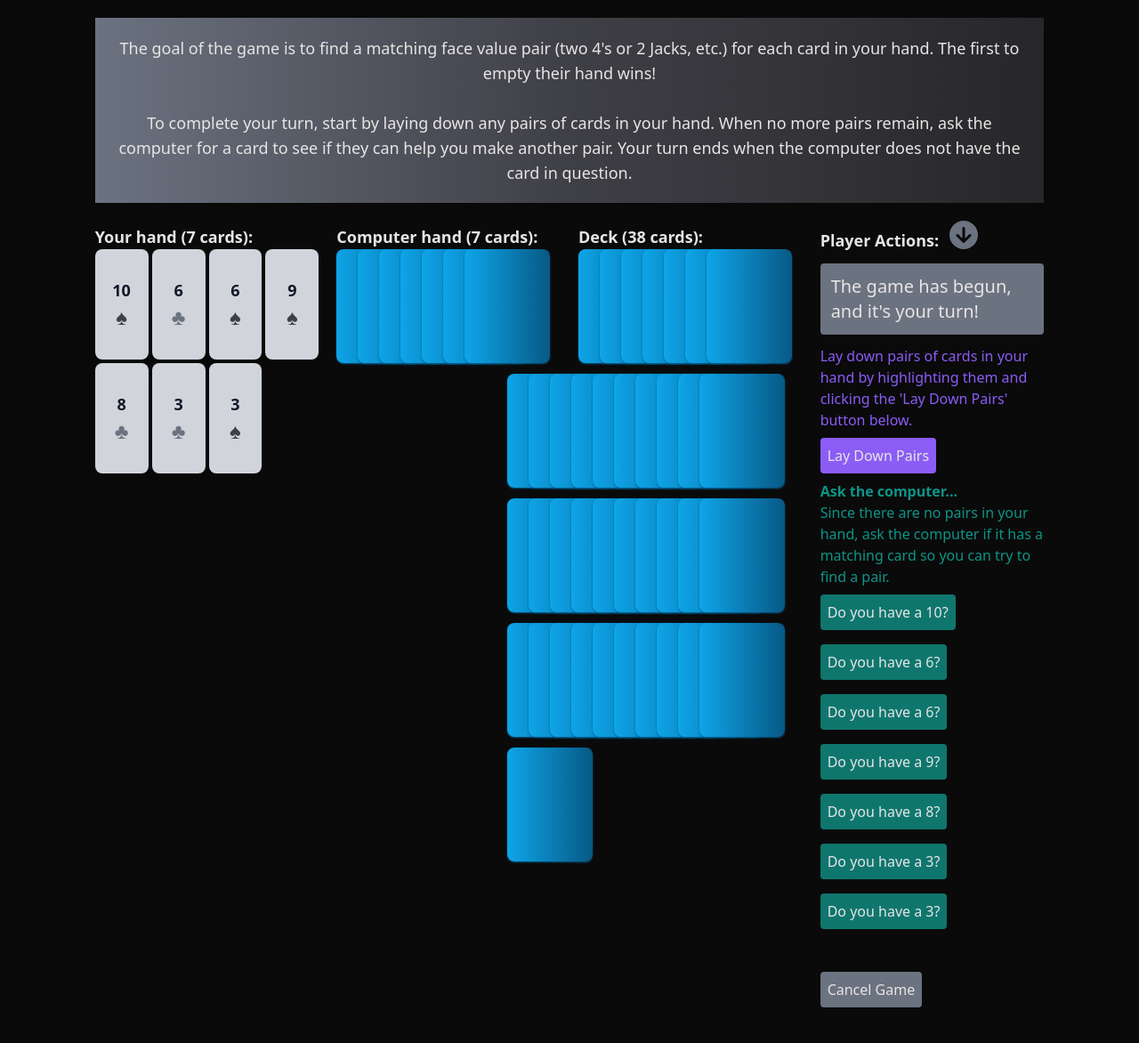
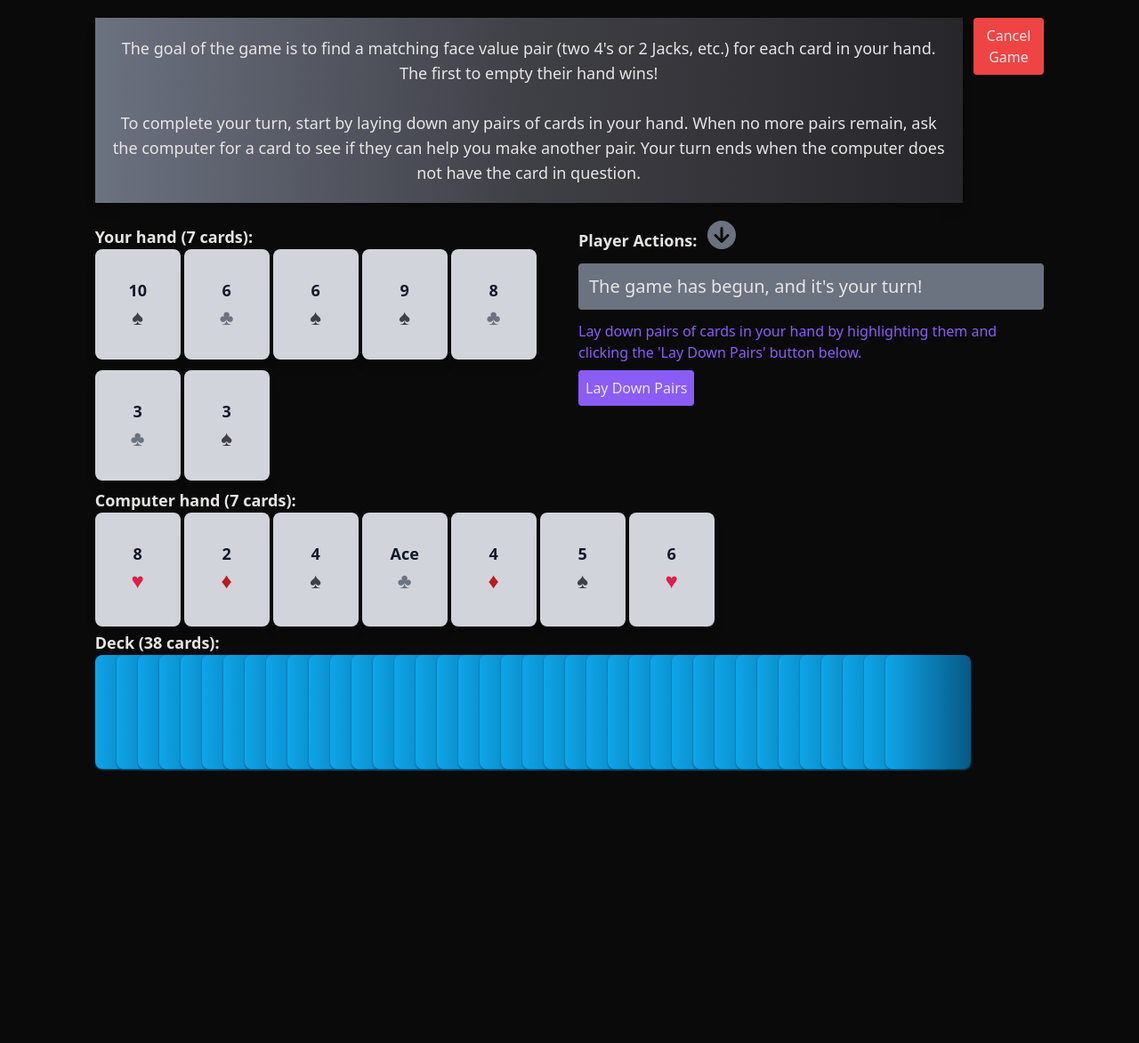
Before and after one commit to mmhernandez/go_fish_card_game, a Flask app: page /start_game in a window 1280 px wide. Shown: the whole page at 89% size. After the commit the page ends 867 px from the top, so only its background shows below. Run offline with Flask 3, Linux system fonts and the light colour scheme; some libraries are stand-ins or nearby versions.

Commit message:
Rework page layout for better UX

```diff
--- a/flask_app/controllers/game_controller.py
+++ b/flask_app/controllers/game_controller.py
@@ -13,7 +13,10 @@ def start_game():
     session["computer_hand"] = game_dict["computer_hand"]
     session["deck"] = game_dict["deck"]
     message = "The game has begun, and it's your turn!"
-    return render_template("index.html", message=message)
+
+    hasPairs = game.Game.check_for_pairs(game_dict["player_hand"])
+
+    return render_template("index.html", message=message, hasPairs=hasPairs)
 
 @app.route("/pairs", methods=["POST"])
 def lay_down_pairs():
@@ -65,7 +68,10 @@ def lay_down_pairs():
         session["computer_pairs"] = updated_computer_game_dict["pairs"]
 
     session["deck"] = updated_computer_game_dict["deck"]
-    return redirect("/")
+
+    hasPairs = game.Game.check_for_pairs(updated_player_game_dict["hand"])
+
+    return render_template("index.html", message=message, hasPairs=hasPairs)
 
 @app.route("/request/<int:point_value>")
 def card_request(point_value):
@@ -86,7 +92,9 @@ def card_request(point_value):
         pass
         # let the player ask again
 
-    return redirect("/")
+    hasPairs = game.Game.check_for_pairs(player_hand)
+
+    return render_template("index.html", hasPairs=hasPairs)
 
 @app.route("/clear")
 def clear_game_session():
--- a/flask_app/templates/index.html
+++ b/flask_app/templates/index.html
@@ -8,30 +8,42 @@
     <script src="https://cdn.tailwindcss.com"></script>
 </head>
 <body class="bg-neutral-950 text-stone-200 w-5/6 mx-auto">
-    <!-- <div class="bg-gradient-to-r from-green-400 to-blue-500 hover:from-pink-500 hover:to-yellow-500"> -->
+
+    <section class="flex gap-3 mt-5 mb-3 items-start">
         <div class="bg-gradient-to-r from-gray-500 via-zinc-700 to-zinc-800 shadow-lg">
-        <p class="text-center text-lg mt-5 mb-3 p-5">
+            <p class="text-center text-lg p-5">
                 The goal of the game is to find a matching face value pair (two 4's or 2 Jacks, etc.) for each card in your hand. The first to empty their hand wins!<br><br>
 
                 To complete your turn, start by laying down any pairs of cards in your hand. When no more pairs remain, ask the computer for a card to see if they can help you make another pair. Your turn ends when the computer does not have the card in question.
             </p>
         </div>
+        <div class="basis-44">
+            <!-- Button to trigger cancellation confirmation -->
+            <button type="button" class="rounded bg-red-500 hover:bg-red-600 p-2" id="cancel-button">Cancel Game</button>
+            <!-- Cancellation confirmation  -->
+            <div id="confirm-cancel" class="hidden p-2">
+                <p class="text-red-500">Are you sure you want to cancel this game?</p>
+                <div class="flex gap-3">
+                    <button type="button" class="rounded bg-gray-600 hover:bg-gray-700 my-5 p-2" id="cancel">No, don't cancel</button>
+                    <button type="button" class="rounded bg-gray-500 hover:bg-gray-600 hover:text-red-400 my-5 p-2" id="confirm-button">
+                        <a href="/clear">Yes, cancel game</a>
+                    </button>
+                </div>
+            </div>
+        </div>
+    </section>
+
     <form action="/pairs" method="post">
-        <!-- {% if message %}
-            <div class="p-3 my-3 rounded bg-gray-300 text-zinc-800 text-center text-xl mx-auto">
-                {{message}}
-            </div>
-        {% endif %} -->
-
+        <div class="flex gap-5 mt-6">
             <!-- player hand -->
-        <div class="flex gap-5 mt-6">
-            <div class="basis-1/4">
+            <div class="basis-1/2">
                 {% if "player_hand" in session %}
                     <p class="text-lg font-bold">Your hand ({{session["player_hand"]|length}} cards):</p>
-                    <ul class="list grid grid-cols-4 gap-1 text-lg text-center font-bold rounded-lg">
+
+                    <ul class="flex flex-wrap gap-1 text-lg text-center font-bold rounded-lg">
                         {% for each_card in session["player_hand"] %}
                             {% if each_card.suit == "♦" %}
-                                <li class="">
+                            <li class="w-24 h-32 mb-1 rounded-lg">
                                 <input type="checkbox" id="{{each_card.suit}}{{each_card.face_value}}" name="{{each_card.suit}}{{each_card.face_value}}" class="hidden peer">
                                 <label for="{{each_card.suit}}{{each_card.face_value}}" class="text-gray-900 cursor-pointer peer-checked:text-green-500 peer-checked:text-2xl">
                                     <div class="py-8 block rounded-lg shadow-lg bg-gray-300 hover:bg-lime-200">
@@ -41,7 +53,7 @@
                                 </label>
                             </li>
                             {% elif each_card.suit == "♥" %}
-                                <li class="">
+                                <li class="w-24 h-32 mb-1 rounded-lg">
                                     <input type="checkbox" id="{{each_card.suit}}{{each_card.face_value}}" name="{{each_card.suit}}{{each_card.face_value}}" class="hidden peer">
                                     <label for="{{each_card.suit}}{{each_card.face_value}}" class="text-gray-900 cursor-pointer peer-checked:text-green-500 peer-checked:text-2xl">
                                         <div class="py-8 block rounded-lg shadow-lg bg-gray-300 hover:bg-lime-200">
@@ -51,7 +63,7 @@
                                     </label>
                                 </li>
                             {% elif each_card.suit == "♣" %}
-                            <li class="">
+                            <li class="w-24 h-32 mb-1 rounded-lg">
                                 <input type="checkbox" id="{{each_card.suit}}{{each_card.face_value}}" name="{{each_card.suit}}{{each_card.face_value}}" class="hidden peer">
                                 <label for="{{each_card.suit}}{{each_card.face_value}}" class="text-gray-900 cursor-pointer peer-checked:text-green-500 peer-checked:text-2xl">
                                     <div class="py-8 block rounded-lg shadow-lg bg-gray-300 hover:bg-lime-200">
@@ -61,7 +73,7 @@
                                     </label>
                                 </li>
                             {% else %}
-                            <li class="">
+                            <li class="w-24 h-32 mb-1 rounded-lg">
                                 <input type="checkbox" id="{{each_card.suit}}{{each_card.face_value}}" name="{{each_card.suit}}{{each_card.face_value}}" class="hidden peer">
                                 <label for="{{each_card.suit}}{{each_card.face_value}}" class="text-gray-900 cursor-pointer peer-checked:text-green-500 peer-checked:text-2xl">
                                     <div class="py-8 block rounded-lg shadow-lg bg-gray-300 hover:bg-lime-200">
@@ -73,6 +85,7 @@
                             {% endif %}
                         {% endfor %}
                     </ul>
+
                 {% endif %}
                 {% if "player_pairs" in session %}
                     {% if (session["player_pairs"]|length / 2)|int == 1  %}
@@ -95,13 +108,71 @@
                     </div>
                 {% endif %}
             </div>
+
+            <!-- actions -->
+            <div class="basis-1/2">
+                {% if "player_hand" not in session %}
+                <button class="rounded bg-red-500 hover:bg-red-600 my-2 p-2">
+                    <a href="/start_game">New Game</a>
+                </button>
+                {% else %}
+                    <div class="flex gap-3 items-end">
+                        <p class="text-lg font-bold">Player Actions:</p>
+                        <svg xmlns="http://www.w3.org/2000/svg" height="2em" viewBox="0 0 512 512" class="animate-bounce">
+                            <style>svg{fill:#6B7280}</style>
+                            <path d="M256 0a256 256 0 1 0 0 512A256 256 0 1 0 256 0zM127 281c-9.4-9.4-9.4-24.6 0-33.9s24.6-9.4 33.9 0l71 71L232 136c0-13.3 10.7-24 24-24s24 10.7 24 24l0 182.1 71-71c9.4-9.4 24.6-9.4 33.9 0s9.4 24.6 0 33.9L273 393c-9.4 9.4-24.6 9.4-33.9 0L127 281z"/>
+                        </svg>
+                    </div>
+                    {% if message %}
+                        {% if color == "red" %}
+                            <div class="p-3 my-3 rounded bg-gray-300 text-red-600 text-xl mx-auto">
+                                {{message}}
+                            </div>
+                        {% else %}
+                                <div class="p-3 my-3 rounded bg-gray-500 text-xl mx-auto">
+                                    {{message}}
+                                </div>
+                        {% endif %}
+                    {% endif %}
+
+                    <!-- if player hand has a pair -->
+                    {% if hasPairs %}
+                        <p class="text-violet-500">Lay down pairs of cards in your hand by highlighting them and clicking the 'Lay Down Pairs' button below.</p>
+                        <div>
+                            <input type="submit" value="Lay Down Pairs" class="rounded bg-violet-500 hover:bg-violet-600 my-2 p-2 cursor-pointer">
+                        </div>
+                    {% else %}
+                        <p class="text-teal-600 font-bold">Ask the computer...</p>
+                        <p class="text-teal-600">Since there are no pairs in your hand, ask the computer if it has a matching card so you can try to find a pair.</p>
+                        <div class="flex flex-wrap gap-3">
+                            {% for each in session["player_hand"] %}
+                                <button class="rounded bg-teal-700 hover:bg-teal-600 my-2 p-2">
+                                    {% if each["point_value"] == 1 %}
+                                        <a href="/request/1" class="basis-1/8">Do you have an Ace?</a>
+                                    {% elif each["point_value"] == 13 %}
+                                        <a href="/request/13" class="basis-1/8">Do you have a King?</a>
+                                    {% elif each["point_value"] == 12 %}
+                                        <a href="/request/12" class="basis-1/8">Do you have a Queen?</a>
+                                    {% elif each["point_value"] == 11 %}
+                                        <a href="/request/11" class="basis-1/8">Do you have a Jack?</a>
+                                    {% else %}
+                                        <a href="/request/{{each['point_value']}}" class="basis-1/8">Do you have a {{each["point_value"]}}?</a>
+                                    {% endif %}
+                                </button>
+                            {% endfor %}
+                        </div>
+                    {% endif %}
+                {% endif %}
+            </div>
+        </div>
     </form>
 
     <!-- computer hand -->
-        <div class="basis-1/4">
+    <div class="basis-1/2">
         {% if "computer_hand" in session %}
             <p class="text-lg font-bold">Computer hand ({{(session["computer_hand"]|length)}} cards):</p>
-                <div class="rounded-lg flex flex-wrap gap-2">
+            <!-- mask cards in computer hand -->
+            <!-- <div class="rounded-lg flex flex-wrap gap-2">
                 {% for each_card in session["computer_hand"] %}
                     {% if loop.index0 == 0 %}
                         <div class="w-24 h-32 mb-1 rounded-lg bg-gradient-to-r from-sky-500 to-sky-800 shadow-sm shadow-sky-800">
@@ -111,20 +182,20 @@
                         </div>
                     {% endif %}
                 {% endfor %}
-                </div>
-                <!-- <div class="grid grid-cols-4 gap-1 text-lg text-center font-bold rounded-lg">
+            </div> -->
+            <div class="flex flex-wrap gap-1 text-lg text-center font-bold rounded-lg">
                 {% for each_card in session["computer_hand"] %}
                     {% if each_card.suit == "♦" %}
-                            <div class="py-8 rounded-lg shadow-lg bg-gray-300 text-gray-900"> {{each_card.face_value}} <br><span class="text-red-700 text-2xl">{{each_card.suit}}</span> </div>
+                        <div class="w-24 h-32 mb-1 rounded-lg py-8 shadow-lg bg-gray-300 text-gray-900"> {{each_card.face_value}} <br><span class="text-red-700 text-2xl">{{each_card.suit}}</span> </div>
                     {% elif each_card.suit == "♥" %}
-                            <div class="py-8 rounded-lg shadow-lg bg-gray-300 text-gray-900"> {{each_card.face_value}} <br><span class="text-rose-600 text-2xl">{{each_card.suit}}</span> </div>
+                        <div class="w-24 h-32 mb-1 rounded-lg py-8 shadow-lg bg-gray-300 text-gray-900"> {{each_card.face_value}} <br><span class="text-rose-600 text-2xl">{{each_card.suit}}</span> </div>
                     {% elif each_card.suit == "♣" %}
-                            <div class="py-8 rounded-lg shadow-lg bg-gray-300 text-gray-900"> {{each_card.face_value}} <br><span class="text-gray-500 text-2xl">{{each_card.suit}}</span> </div>
+                        <div class="w-24 h-32 mb-1 rounded-lg py-8 shadow-lg bg-gray-300 text-gray-900"> {{each_card.face_value}} <br><span class="text-gray-500 text-2xl">{{each_card.suit}}</span> </div>
                     {% else %}
-                            <div class="py-8 rounded-lg shadow-lg bg-gray-300 text-gray-900"> {{each_card.face_value}} <br><span class="text-zinc-700 text-2xl">{{each_card.suit}}</span> </div>
+                        <div class="w-24 h-32 mb-1 rounded-lg py-8 shadow-lg bg-gray-300 text-gray-900"> {{each_card.face_value}} <br><span class="text-zinc-700 text-2xl">{{each_card.suit}}</span> </div>
                     {% endif %}
                 {% endfor %}
-                </div> -->
+            </div>
         {% endif %}
         {% if "computer_pairs" in session %}
             {% if (session["computer_pairs"]|length / 2)|int == 1 %}
@@ -149,7 +220,7 @@
     </div>
 
     <!-- remaining deck -->
-        <div class="basis-1/4">
+    <div>
         {% if "deck" in session %}
             <p class="text-lg font-bold">Deck ({{session["deck"]|length}} cards):</p>
             <div class="rounded-lg flex flex-wrap gap-2">
@@ -179,79 +250,6 @@
         {% endif %}
     </div>
 
-        <!-- actions -->
-        <div class="basis-1/4">
-            {% if "player_hand" not in session %}
-            <button class="rounded bg-red-500 hover:bg-red-600 my-2 p-2">
-                <a href="/start_game">New Game</a>
-            </button>
-            {% else %}
-                <div class="flex gap-3 items-end">
-                    <p class="text-lg font-bold">Player Actions:</p>
-                    <svg xmlns="http://www.w3.org/2000/svg" height="2em" viewBox="0 0 512 512" class="animate-bounce">
-                        <style>svg{fill:#6B7280}</style>
-                        <path d="M256 0a256 256 0 1 0 0 512A256 256 0 1 0 256 0zM127 281c-9.4-9.4-9.4-24.6 0-33.9s24.6-9.4 33.9 0l71 71L232 136c0-13.3 10.7-24 24-24s24 10.7 24 24l0 182.1 71-71c9.4-9.4 24.6-9.4 33.9 0s9.4 24.6 0 33.9L273 393c-9.4 9.4-24.6 9.4-33.9 0L127 281z"/>
-                    </svg>
-                </div>
-                {% if message %}
-                    {% if color == "red" %}
-                        <div class="p-3 my-3 rounded bg-gray-300 text-red-600 text-xl mx-auto">
-                            {{message}}
-                        </div>
-                    {% else %}
-                            <div class="p-3 my-3 rounded bg-gray-500 text-xl mx-auto">
-                                {{message}}
-                            </div>
-                    {% endif %}
-                {% endif %}
-
-                <!-- if player hand has a pair -->
-                <p class="text-violet-500">Lay down pairs of cards in your hand by highlighting them and clicking the 'Lay Down Pairs' button below.</p>
-                <input type="submit" value="Lay Down Pairs" class="rounded bg-violet-500 hover:bg-violet-600 my-2 p-2 cursor-pointer">
-
-                <!-- else -->
-                <p class="text-teal-600 font-bold">Ask the computer...</p>
-                <p class="text-teal-600">Since there are no pairs in your hand, ask the computer if it has a matching card so you can try to find a pair.</p>
-                {% for each in session["player_hand"] %}
-                    <div>
-                        <button class="rounded bg-teal-700 hover:bg-teal-600 my-2 p-2">
-                            {% if each["point_value"] == 1 %}
-                                <a href="/request/1" class="basis-1/8">Do you have an Ace?</a>
-                            {% elif each["point_value"] == 13 %}
-                                <a href="/request/13" class="basis-1/8">Do you have a King?</a>
-                            {% elif each["point_value"] == 12 %}
-                                <a href="/request/12" class="basis-1/8">Do you have a Queen?</a>
-                            {% elif each["point_value"] == 11 %}
-                                <a href="/request/11" class="basis-1/8">Do you have a Jack?</a>
-                            {% else %}
-                                <a href="/request/{{each['point_value']}}" class="basis-1/8">Do you have a {{each["point_value"]}}?</a>
-                            {% endif %}
-                        </button>
-                    </div>
-                {% endfor %}
-
-            <!-- Button to trigger cancellation confirmation -->
-            <button type="button" class="rounded bg-gray-500 hover:bg-gray-600 my-10 p-2" id="cancel-button">Cancel Game</button>
-            <!-- Cancellation confirmation  -->
-            <div id="confirm-cancel" class="hidden my-10 p-2">
-                <p class="text-red-500">Are you sure you want to cancel this game?</p>
-                <div class="flex gap-3">
-                    <button type="button" class="rounded bg-gray-600 hover:bg-gray-700 mt-2 mb-10 p-2" id="cancel">No, don't cancel</button>
-                    <button type="button" class="rounded bg-gray-500 hover:bg-gray-600 hover:text-red-400 mt-2 mb-10 p-2" id="confirm-button">
-                        <a href="/clear">Yes, cancel game</a>
-                    </button>
-                </div>
-            </div>
-            {% endif %}
-        </div>
-    </div>
-
-    <!-- <p class="text-lg font-bold mt-6">Session:</p>
-    {% for k,v in session.items() %}
-        <p>{{ k }}: {{ v }}</p>
-        <br>
-    {% endfor %} -->
-
 
     <!-- <script src="../static/js/script_refresh.js"></script> -->
     <script src="../static/js/script_modal.js"></script>
```
Also changed, not shown: flask_app/models/game.py (+14 -0 lines). Lines whose indentation alone changed are shown as unchanged.
